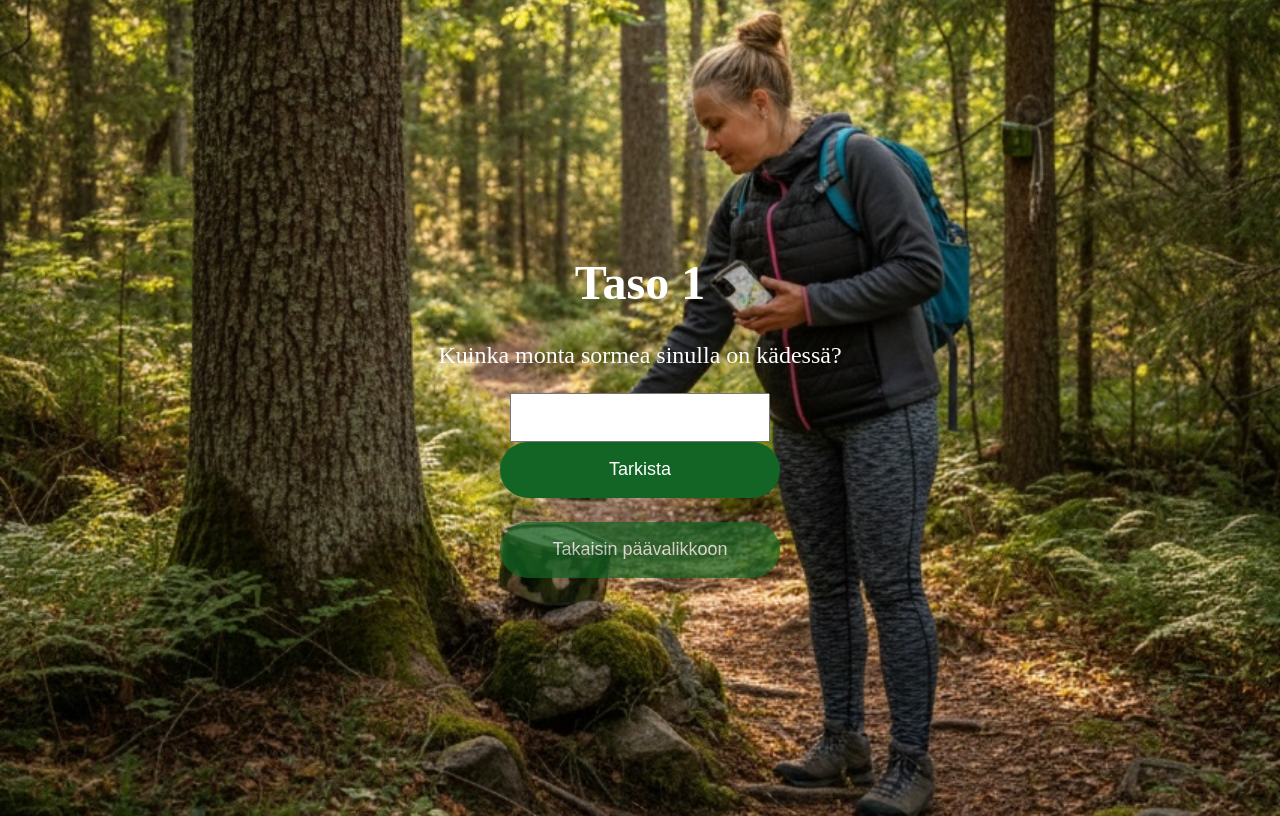
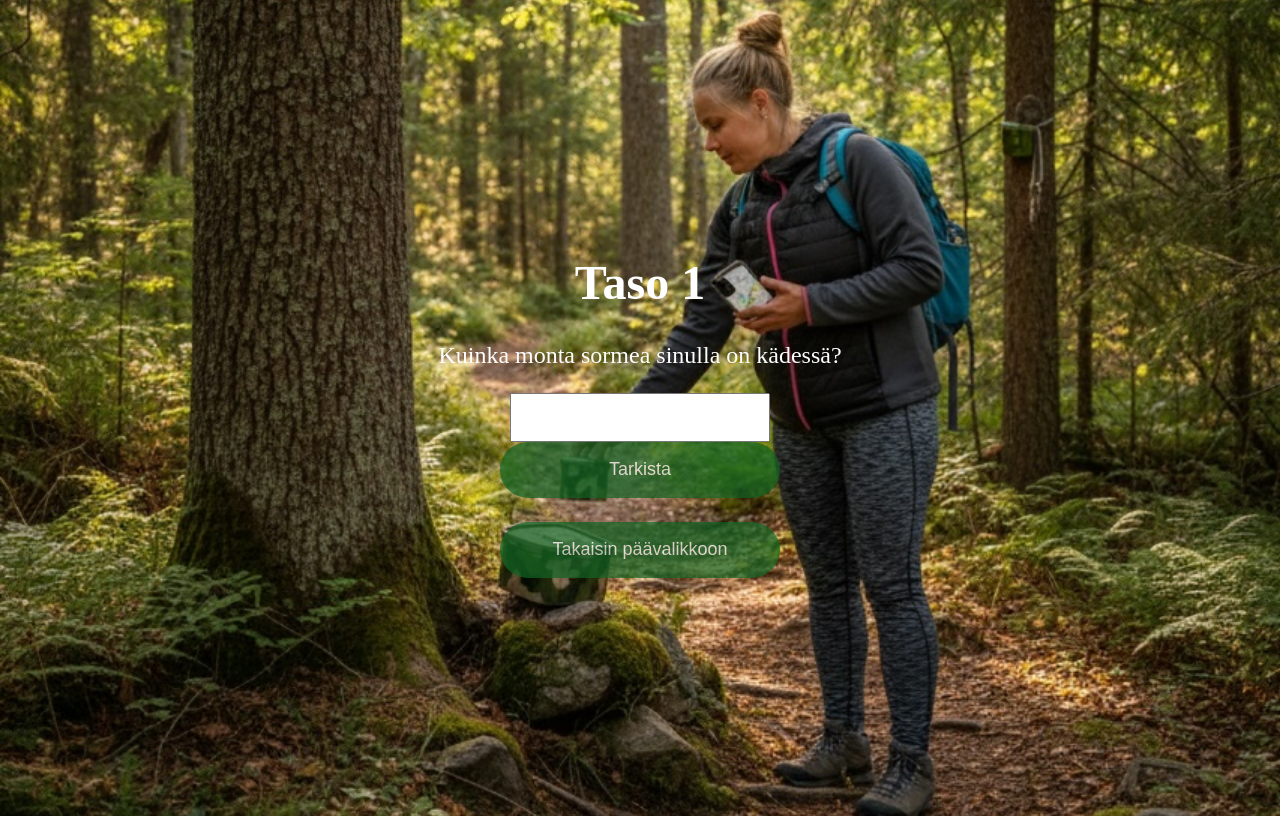
Before and after one commit to grande-fi/heidin-jouluseikkailu, a Next.js app: page /puzzles/1 in a window 1280 px wide. Built offline with nearby package versions, Linux system fonts and the light colour scheme.

Commit message:
Update page.js
bug fix

```diff
--- a/app/puzzles/[id]/page.js
+++ b/app/puzzles/[id]/page.js
@@ -111,8 +111,7 @@ export default function PuzzlePage({ params }) {
               backgroundColor: "#126524",
               border: "none",
               color: "white",
-			  opacity: 0.7,
-              opacity: solved ? 0.5 : 1,
+              opacity: solved ? 0.5 : 0.7,
               cursor: solved ? "not-allowed" : "pointer"
             }}
           >
```
